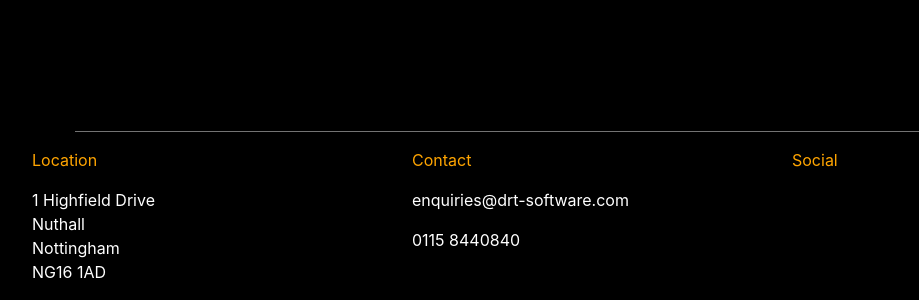
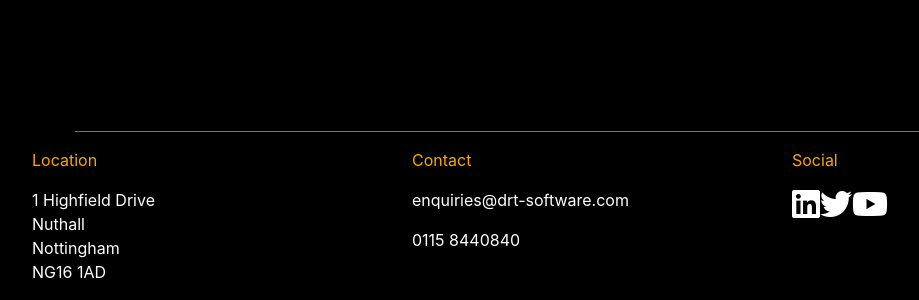
Before and after one commit to DoctorTone/drt_demo, a React (Create React App) app: page /portfolio in a window 1280 px wide. Shown: the part 1587-1887 px from the top of the page, without its empty margins (53-972 px from the left). Built offline with nearby package versions, Linux system fonts and the light colour scheme; what react-three-fiber would draw is missing.

Commit message:
Added social media icons.

```diff
--- a/src/components/Info.js
+++ b/src/components/Info.js
@@ -23,6 +23,11 @@ const Info = () => {
         </div>
         <div className="col-4">
           <p className="orangeText">Social</p>
+          <p>
+            <i className="fab fa-linkedin fa-2x"></i>
+            <i className="fab fa-twitter fa-2x"></i>
+            <i className="fab fa-youtube fa-2x"></i>
+          </p>
         </div>
       </div>
     </div>
```
